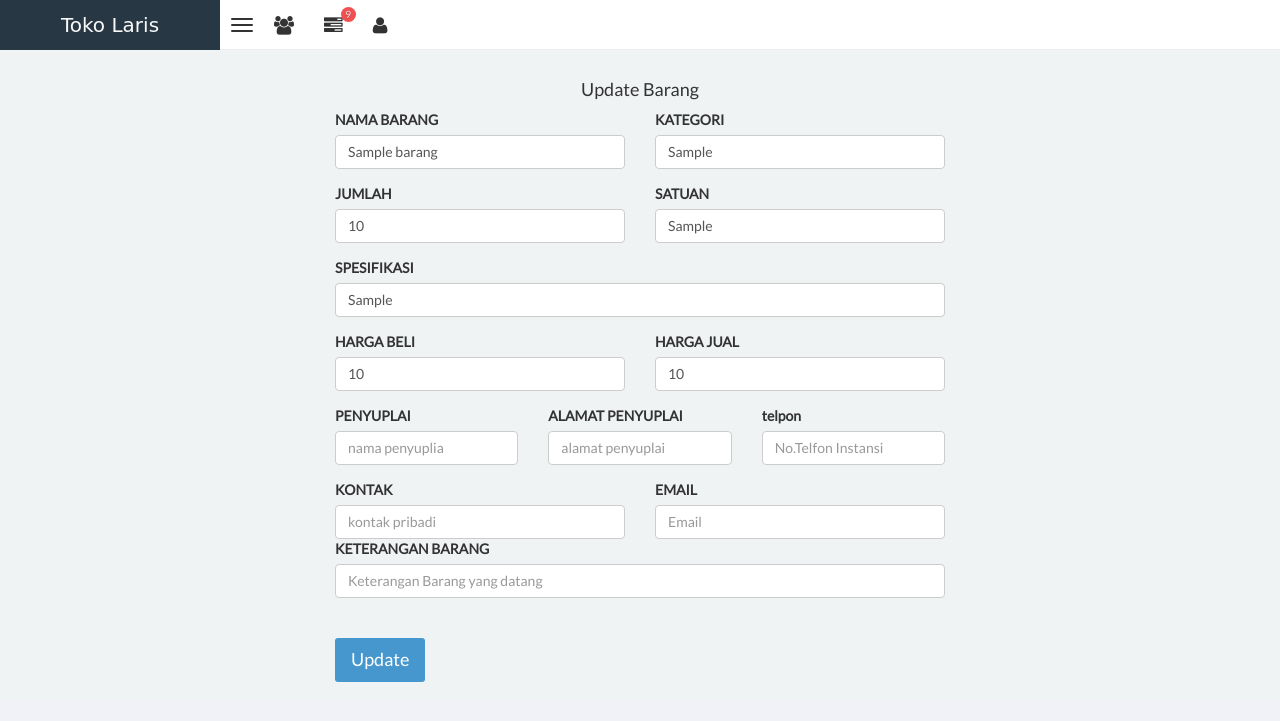
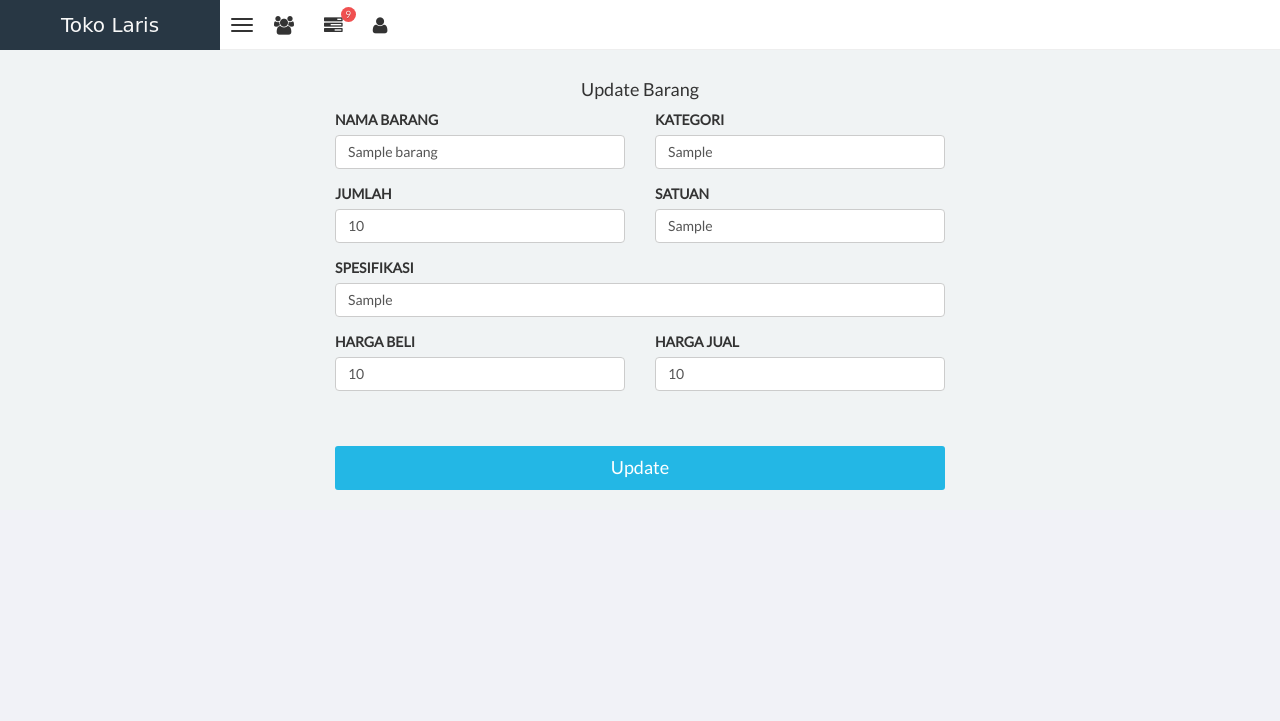
Before and after one commit to nadiaatiqur/kasir, a PHP site: page /update-barang.php?id=1 in a window 1280 px wide. Shown: the top 721 px of the page. Run offline with PHP 8.4, Linux system fonts and the light colour scheme; tables that the repository leaves empty or names only in its code hold one stand-in row (values such as "Sample post"); some libraries are stand-ins or nearby versions.

Commit message:
update crud barang, dan ganti sedikit tentang suplaiyer

```diff
--- a/daftar-user.php
+++ b/daftar-user.php
@@ -64,7 +64,8 @@
 
                        <li class="dropdown users-menu">
                             <a href="#" class="dropdown-toggle" data-toggle="dropdown">
-                                <i>MASTER</i>
+                                <i class="fa fa-users fa-lg"></i>
+                                <span>MASTER<i class="caret"></i></span>
                             </a>
                             <ul class="dropdown-menu">
                                 <li>
@@ -207,6 +208,7 @@
                         </div>
                     </nav>
 
+<h1 align="center">DAFTAR USER</h1>
 
         <div class="content">
             <div class="container-fluid">
--- a/update-barang.php
+++ b/update-barang.php
@@ -214,14 +214,13 @@
 
                         <div class="row">
                             <form method="POST" action="proses-updatebarang.php">
-                            <?php
-                            include "koneksi.php";
-
-                            $id=$_GET['id'];
-                            $result=mysqli_query($link, "SELECT * From barang WHERE id_barang='$id' ");
-                            $row=mysqli_fetch_array($result);
+                            <input type="hidden" name="id" value="<?=$_GET['id']?>">
+                             <?php
+                                include "koneksi.php";
+                                $id=$_GET['id'];
+                                $result=mysqli_query($link, "SELECT * FROM barang where id_barang='$id' ");
+                                $row=mysqli_fetch_array($result);
                             ?>
-                            <input type="hidden" name="id" value="<?=$_GET['id']?>">
                             <div class="col-md-6">
                                  <div class="form-group">
                                 <label for="user">NAMA BARANG </label>
@@ -270,45 +269,9 @@
                                     <input type="text" class="form-control" name="harga_jual" placeholder="Harga Jual" value="<?php echo $row['harga_jual'];?>">
                                 </div>
                             </div>
-                        </div>
-                        <div class="row">
-                            <div class="col-md-4">
-                                <div class="form-group">
-                                    <label>PENYUPLAI</label>
-                                    <input type="text" class="form-control" name="penyuplai" placeholder="nama penyuplia">
-                                </div>
-                            </div>
-                            <div class="col-md-4">
-                                <div class="form-group">
-                                    <label>ALAMAT PENYUPLAI</label>
-                                    <input type="text" class="form-control" name="alamat_penyuplai" placeholder="alamat penyuplai">
-                                </div>
-                            </div>
-                            <div class="col-md-4">
-                                <div class="form-group">
-                                    <label>telpon</label>
-                                    <input type="text" class="form-control" name="notelpon" placeholder="No.Telfon Instansi">
-                                </div>
-                            </div>
-                        </div>
-                        <div class="row">
-                            <div class="col-md-6">
-                                <label>KONTAK</label>
-                                <input type="text" class="form-control" name="kontak_pribadi" placeholder="kontak pribadi">
-                            </div>
-                            <div class="col-md-6">
-                                <label>EMAIL</label>
-                                <input type="text" class="form-control" name="email" placeholder="Email">
-                            </div>
-                        </div>
-                        <div class="row">
-                            <div class="col-md-12">
-                                <label>KETERANGAN BARANG</label>
-                                <input type="text" class="form-control" name="keterangan" placeholder="Keterangan Barang yang datang">
-                            </div>
                         </div><br><br>
                         <div>
-                            <a href="#" class="btn btn-primary btn-lg" type="submit" name="update">Update</a>
+                            <input type="submit" name="update" class="btn btn-info btn-lg btn-block" value="Update">
                         </div>
                         </form>
                     </div>
```
Also changed, not shown: barang.php (+7 -4 lines), pelanggan.php (+5 -2 lines), proses-deletebarang.php (added, +13 -0 lines), proses-updatebarang.php (+17 -0 lines), suplier.php (+18 -14 lines), input-suplaiyer.php (added).
